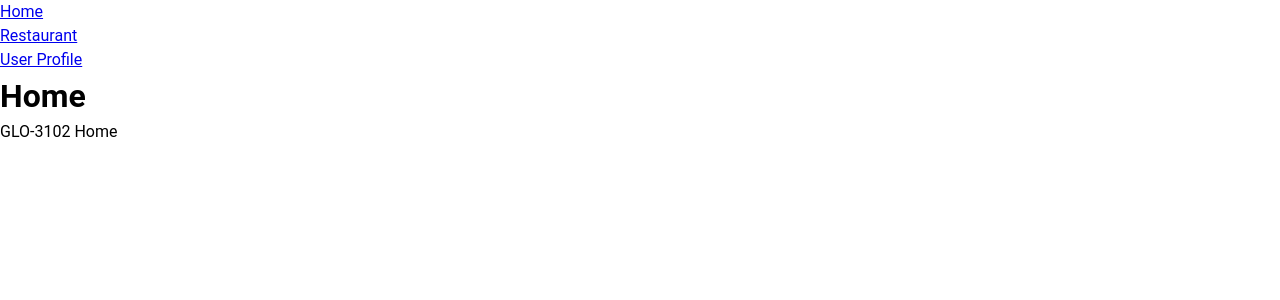
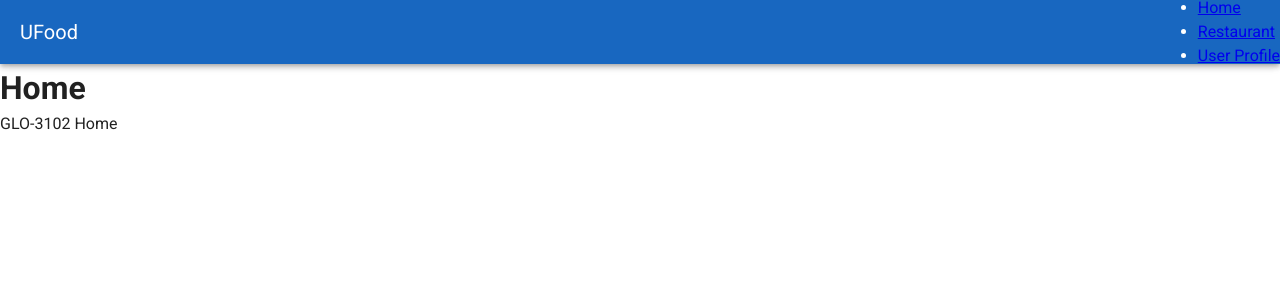
Before and after one commit to Takichih/RestaurantZone, a Vue app: page / in a window 1280 px wide. Shown: the top 300 px of the page. Built offline with nearby package versions, Linux system fonts and the light colour scheme.

Commit message:
Essaie menu V1

```diff
--- a/public/index.html
+++ b/public/index.html
@@ -5,6 +5,7 @@
     <meta http-equiv="X-UA-Compatible" content="IE=edge">
     <meta name="viewport" content="width=device-width,initial-scale=1.0">
     <link rel="icon" href="<%= BASE_URL %>favicon.ico">
+    <link href='https://fonts.googleapis.com/css?family=Roboto:100,300,400,500,700,900|Material+Icons' rel="stylesheet">
     <title>vue-starter</title>
   </head>
   <body>
--- a/src/App.vue
+++ b/src/App.vue
@@ -1,8 +1,14 @@
 <template>
-  <div id="app">
-    <nav-menu></nav-menu>
-    <router-view></router-view>
-  </div>
+  <v-app>
+    <v-app-bar app color="primary">
+      <v-toolbar-title>UFood</v-toolbar-title>
+      <nav-menu></nav-menu>
+    </v-app-bar>
+
+    <v-main>
+      <router-view></router-view>
+    </v-main>
+  </v-app>
 </template>
 
 <script>
```
